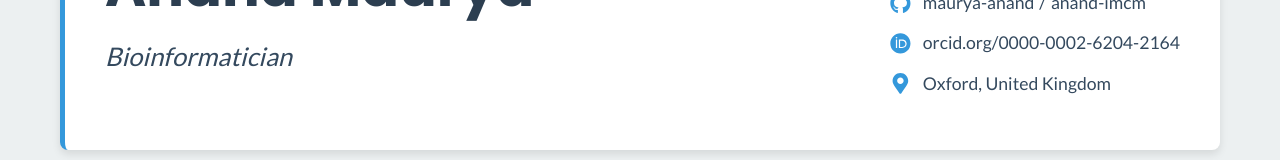
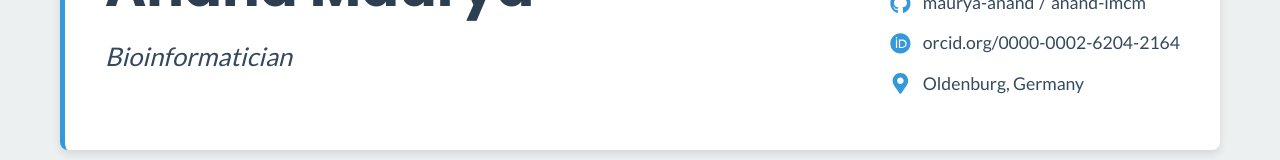
Before and after one commit to maurya-anand/cv, a React (Vite) app: page / in a window 1280 px wide. Shown: the part 151-311 px from the top of the page. Built offline with nearby package versions, Linux system fonts and the light colour scheme.

Commit message:
Update Header.jsx

```diff
--- a/src/components/Header.jsx
+++ b/src/components/Header.jsx
@@ -61,7 +61,7 @@ const Header = () => (
       </div>
       <div className="contact-item">
         <FaMapMarkerAlt className="contact-icon" />
-        <span>Oxford, United Kingdom</span>
+        <span>Oldenburg, Germany</span>
       </div>
     </div>
   </header>
```
